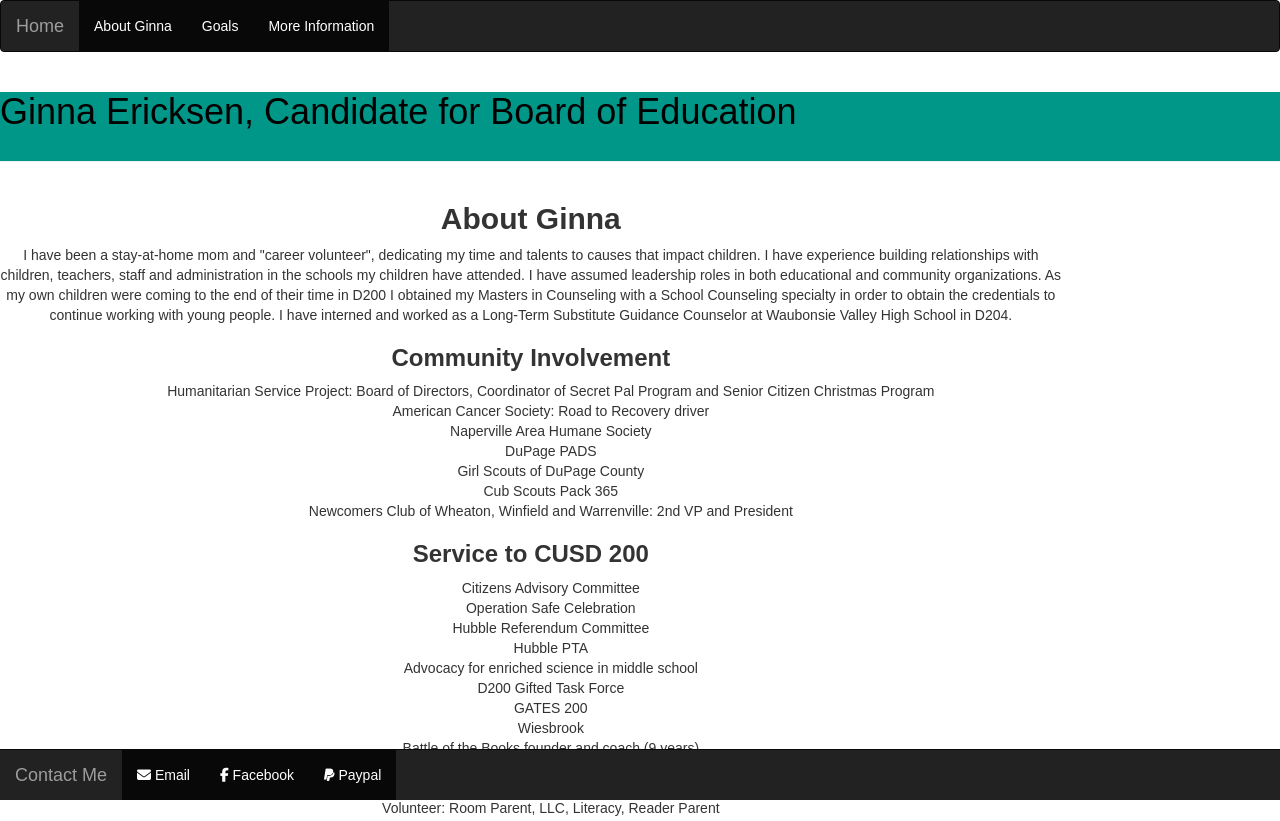
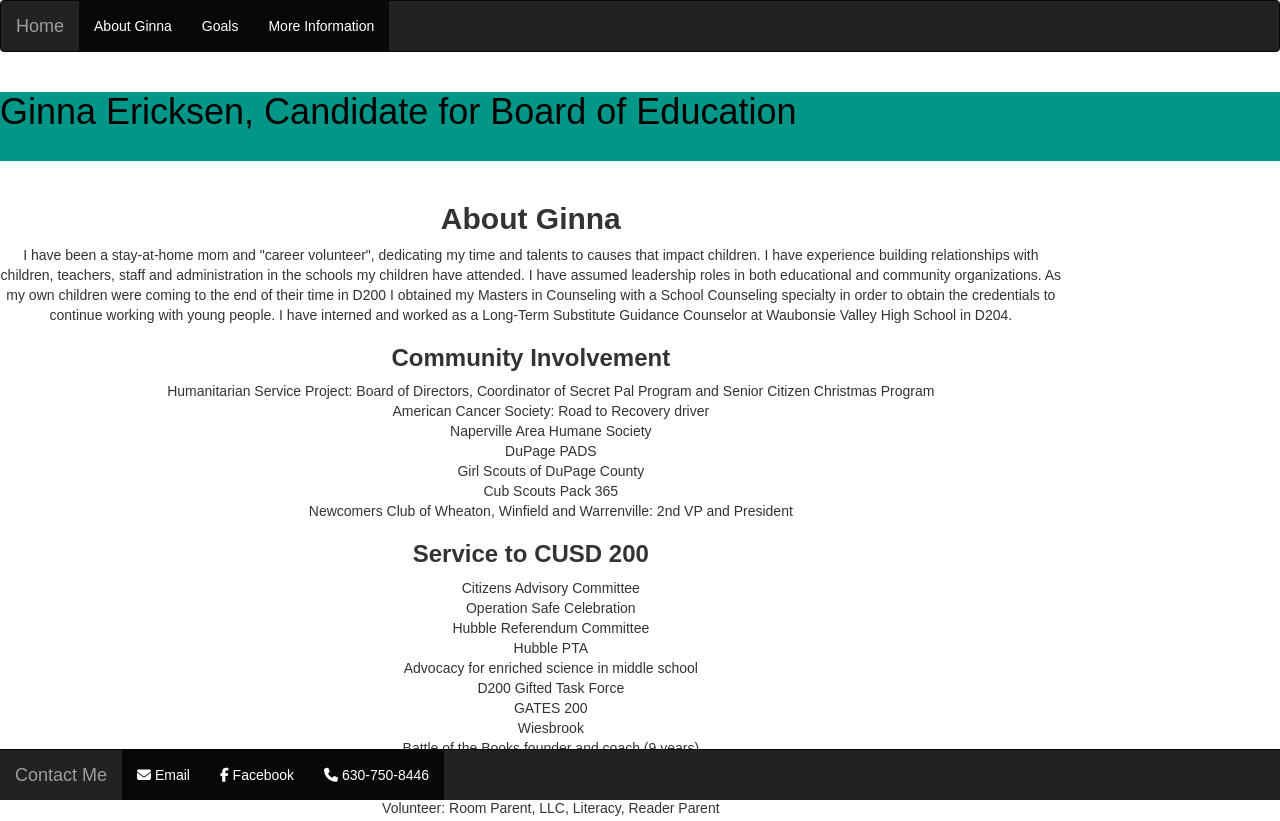
Before and after one commit to MelissaBurns/Website, a plain HTML site: page About Ginna.html in a window 1280 px wide. Shown: the top 821 px of the page. Drawn offline with nearby package versions, Linux system fonts and the light colour scheme; a web font is replaced by a local one.

Commit message:
fixed phone tab

```diff
--- a/About Ginna.html
+++ b/About Ginna.html
@@ -107,7 +107,7 @@
     <ul class="nav navbar-nav">
       <li class="active"><a href="mailto:ginna.ericksen@gmail.com"> <i class="fa fa-envelope" aria-hidden="true"></i> Email <span class="sr-only">(current)</span></a></li>
       <li class="active"><a href="https://www.facebook.com/GinnaEricksenforDistrict200/?notif_t=page_admin&notif_id=1484521030007308"> <i class="fa fa-facebook" aria-hidden="true"></i> Facebook <span class="sr-only">(current) </span></a></li>
-      <li class="active"><a href="More Info.html"><i class="fa fa-paypal" aria-hidden="true"></i> Paypal <span class="sr-only">(current)</span></a></li>
+      <li class="active"><a href="More Info.html"><i class="fa fa-phone" aria-hidden="true"></i> 630-750-8446 <span class="sr-only">(current)</span></a></li>
     </ul>
   </div><!-- /.navbar-collapse -->
 </div><!-- /.container-fluid -->
```
Also changed, not shown: Goals.html (+1 -1 lines), More Info.html (+1 -1 lines).
